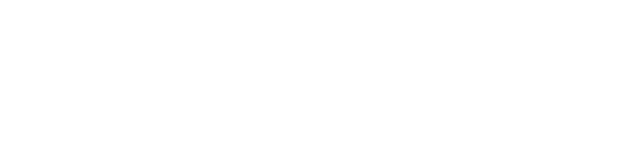
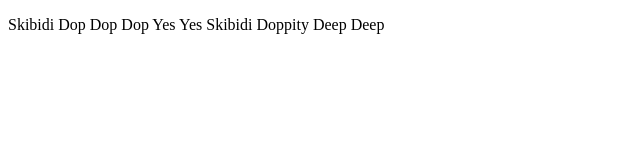
Before and after one commit to BaxolotlChan/Project-1, a plain HTML site: page index.html in a window 1280 px wide. Shown: the whole page, without its empty margins (0-640 px from the left). Drawn offline with Linux system fonts and the light colour scheme.

Commit message:
Update index.html

```diff
--- a/index.html
+++ b/index.html
@@ -12,6 +12,7 @@
 
   </head>
   <body>
+     <p> Skibidi Dop Dop Dop Yes Yes Skibidi Doppity Deep Deep </p>
     <!-- Skibidi dop dop dop -->
   </body>
 </html>
```
